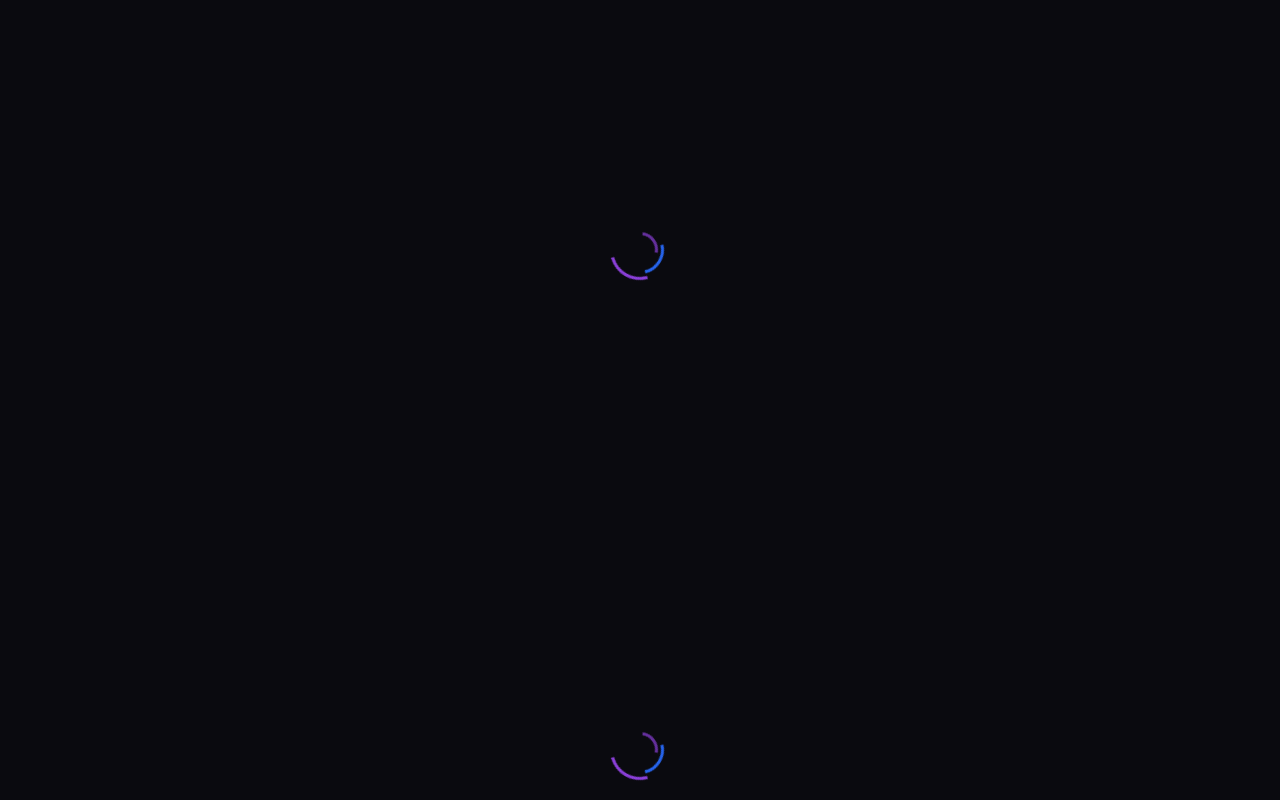
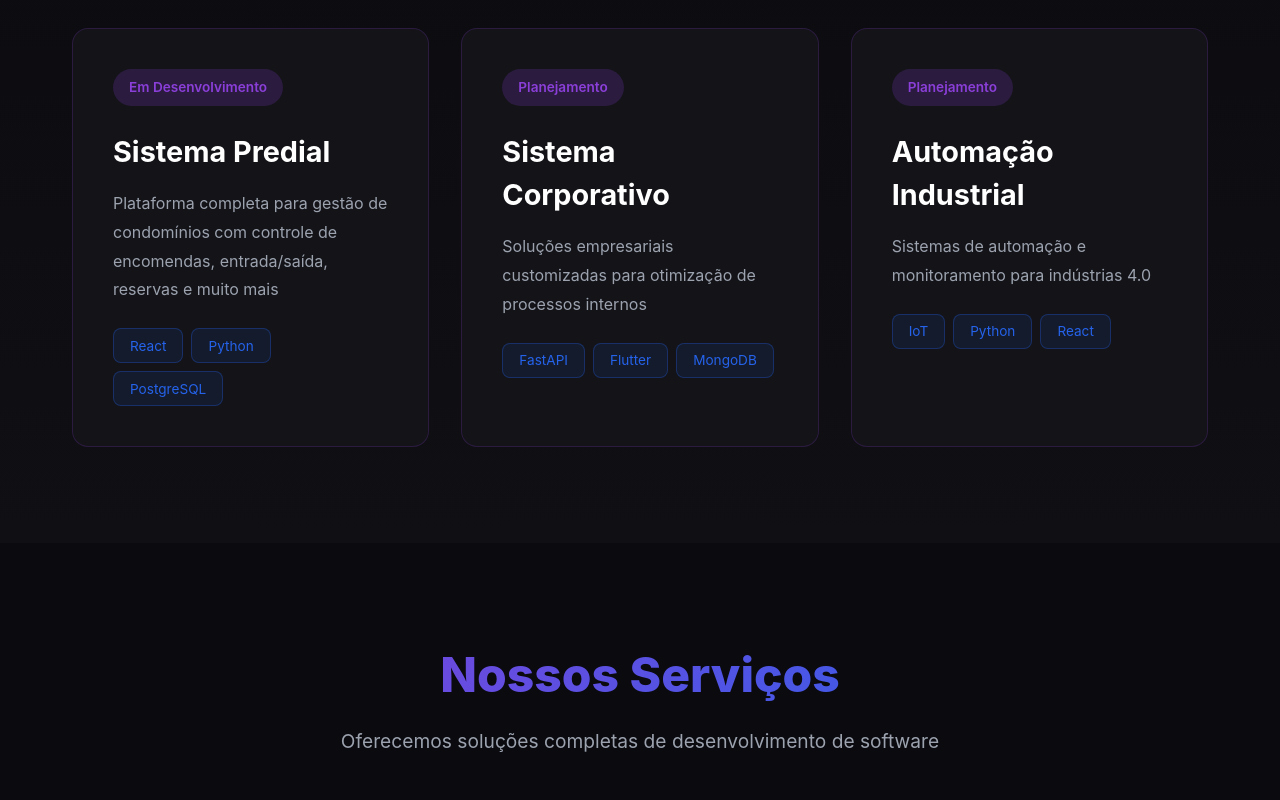
Before and after one commit to Mourathi/Vysionis, a React app in the folder frontend/: page / in a window 1280 px wide. Shown: the part 1800-2600 px from the top of the page. Built offline with nearby package versions, Linux system fonts and the light colour scheme; the HTML template or start-up script is replaced by a standard one.

Commit message:
lazy loading 1.2

```diff
--- a/frontend/src/App.jsx
+++ b/frontend/src/App.jsx
@@ -1,18 +1,15 @@
-import React, { lazy } from 'react'
+import React from 'react'
 import Header from './components/Header'
 import Hero from './components/Hero'
+import About from './components/About'
+import Projects from './components/Projects'
+import Services from './components/Services'
+import Technologies from './components/Technologies'
+import Contact from './components/Contact'
+import Footer from './components/Footer'
 import ScrollProgress from './components/ScrollProgress'
-import LazyWrapper from './components/LazyWrapper'
-import LoadingSpinner from './components/LoadingSpinner'
+import ScrollAnimation from './components/ScrollAnimation'
 import './App.css'
-
-// Lazy loading dos componentes - code splitting
-const About = lazy(() => import('./components/About'))
-const Projects = lazy(() => import('./components/Projects'))
-const Services = lazy(() => import('./components/Services'))
-const Technologies = lazy(() => import('./components/Technologies'))
-const Contact = lazy(() => import('./components/Contact'))
-const Footer = lazy(() => import('./components/Footer'))
 
 function App() {
   return (
@@ -21,29 +18,29 @@ function App() {
       <Header />
       <Hero />
 
-      <LazyWrapper fallback={<LoadingSpinner />}>
+      <ScrollAnimation delay={0}>
         <About />
-      </LazyWrapper>
+      </ScrollAnimation>
 
-      <LazyWrapper fallback={<LoadingSpinner />}>
+      <ScrollAnimation delay={100}>
         <Projects />
-      </LazyWrapper>
+      </ScrollAnimation>
 
-      <LazyWrapper fallback={<LoadingSpinner />}>
+      <ScrollAnimation delay={200}>
         <Services />
-      </LazyWrapper>
+      </ScrollAnimation>
 
-      <LazyWrapper fallback={<LoadingSpinner />}>
+      <ScrollAnimation delay={300}>
         <Technologies />
-      </LazyWrapper>
+      </ScrollAnimation>
 
-      <LazyWrapper fallback={<LoadingSpinner />}>
+      <ScrollAnimation delay={400}>
         <Contact />
-      </LazyWrapper>
+      </ScrollAnimation>
 
-      <LazyWrapper fallback={<LoadingSpinner />}>
+      <ScrollAnimation delay={500}>
         <Footer />
-      </LazyWrapper>
+      </ScrollAnimation>
     </div>
   )
 }
--- /dev/null
+++ b/frontend/src/components/ScrollAnimation.css
@@ -0,0 +1,10 @@
+.scroll-animation {
+  opacity: 0;
+  transform: translateY(30px);
+  transition: opacity 0.6s ease-out, transform 0.6s ease-out;
+}
+
+.scroll-animation.visible {
+  opacity: 1;
+  transform: translateY(0);
+}
--- /dev/null
+++ b/frontend/src/components/ScrollAnimation.jsx
@@ -0,0 +1,46 @@
+import React, { useState, useEffect, useRef } from 'react'
+import './ScrollAnimation.css'
+
+function ScrollAnimation({ children, delay = 0 }) {
+  const [isVisible, setIsVisible] = useState(false)
+  const elementRef = useRef(null)
+
+  useEffect(() => {
+    const observer = new IntersectionObserver(
+      ([entry]) => {
+        if (entry.isIntersecting) {
+          setTimeout(() => {
+            setIsVisible(true)
+          }, delay)
+          observer.disconnect()
+        }
+      },
+      {
+        threshold: 0.1,
+        rootMargin: '0px 0px -100px 0px'
+      }
+    )
+
+    if (elementRef.current) {
+      observer.observe(elementRef.current)
+    }
+
+    return () => {
+      if (elementRef.current) {
+        observer.unobserve(elementRef.current)
+      }
+      observer.disconnect()
+    }
+  }, [delay])
+
+  return (
+    <div
+      ref={elementRef}
+      className={`scroll-animation ${isVisible ? 'visible' : ''}`}
+    >
+      {children}
+    </div>
+  )
+}
+
+export default ScrollAnimation
```
